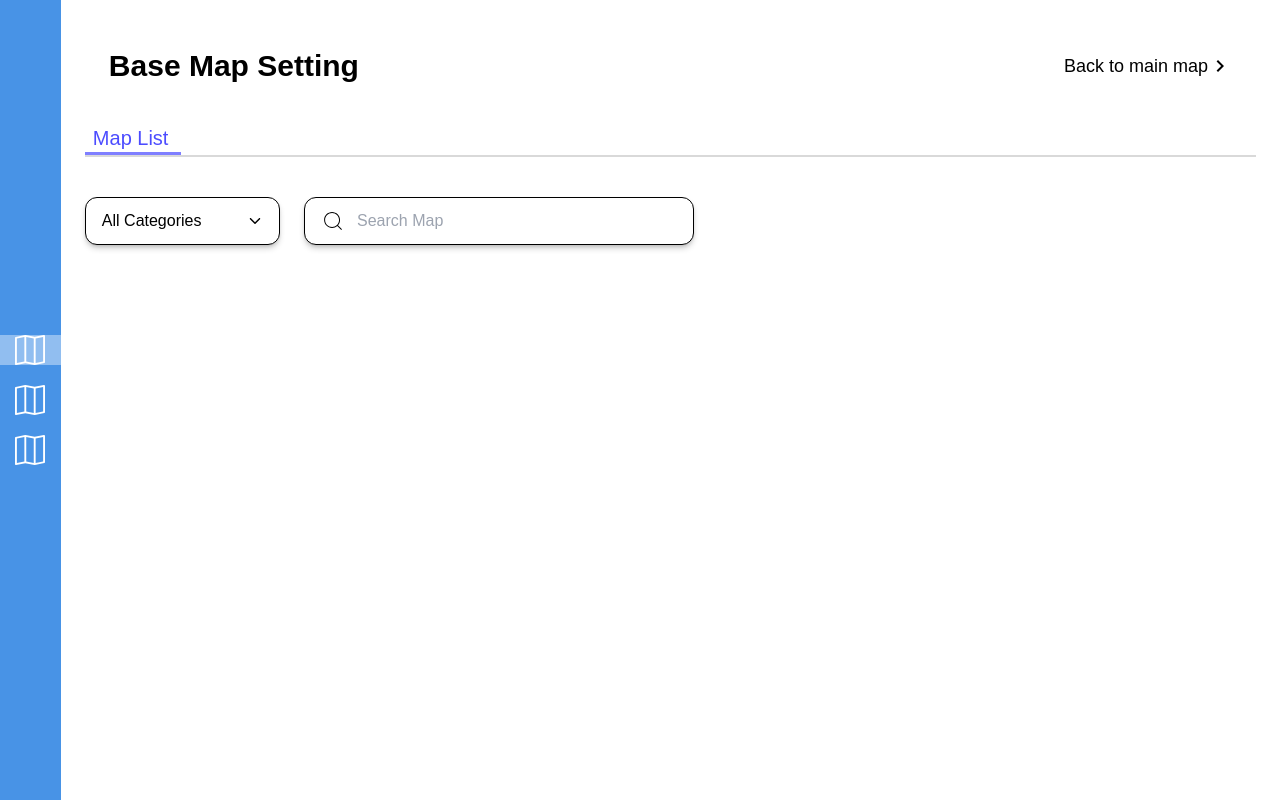
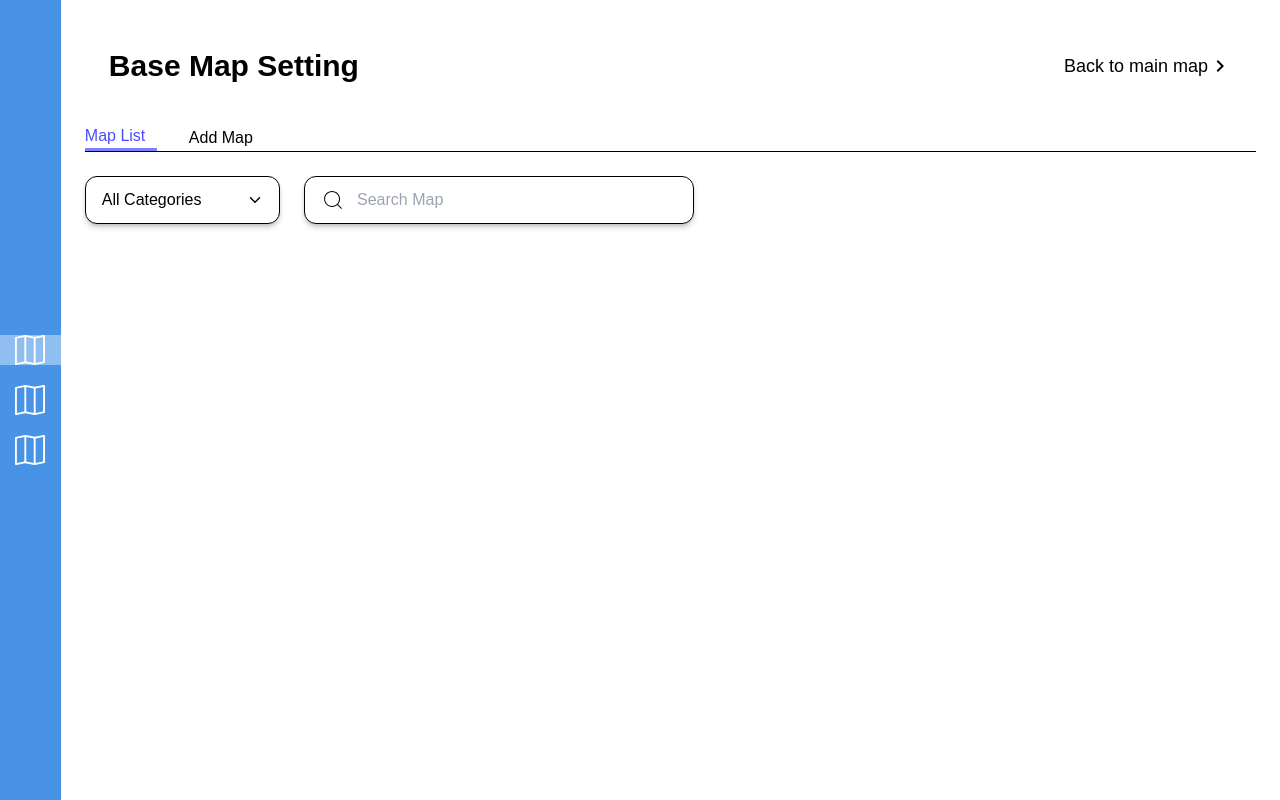
Before and after one commit to HafizhGhiyats29/LayerManagement, a React (Create React App) app: page /map-setting in a window 1280 px wide. Built offline with nearby package versions, Linux system fonts and the light colour scheme.

Commit message:
style(eslint installed): install eslint for code consistency

```diff
--- a/package.json
+++ b/package.json
@@ -53,6 +53,12 @@
     "@babel/preset-env": "^7.20.2",
     "autoprefixer": "^10.4.14",
     "babel-loader": "^9.1.2",
+    "eslint": "^8.40.0",
+    "eslint-config-airbnb": "^19.0.4",
+    "eslint-plugin-import": "^2.27.5",
+    "eslint-plugin-jsx-a11y": "^6.7.1",
+    "eslint-plugin-react": "^7.32.2",
+    "eslint-plugin-react-hooks": "^4.6.0",
     "postcss": "^8.4.21",
     "tailwindcss": "^3.2.7",
     "webpack": "^5.76.3",
--- a/src/components/BaseMapSetting/BaseMapContent.jsx
+++ b/src/components/BaseMapSetting/BaseMapContent.jsx
@@ -1,11 +1,11 @@
 import React from 'react';
+import { Link } from 'react-router-dom';
+import { MdKeyboardArrowRight } from 'react-icons/md';
 import MapList from './MapList';
 import BaseMapCategories from './BaseMapCategories';
 import BaseMapSearch from './BaseMapSearch';
-import { Link } from 'react-router-dom';
-import { MdKeyboardArrowRight } from 'react-icons/md';
 
-function BaseMapContent () {
+function BaseMapContent() {
   return (
     <section className="py-12 px-6 w-full">
       <article className="flex items-center justify-between px-6">
@@ -16,17 +16,17 @@ function BaseMapContent () {
         </Link>
       </article>
       <article>
-                <section className="after:contents-[''] after:block after:w-full after:h-[2px] after:bg-gray mb-10">
-                    <MapList isActive/>
+        <section>
+          <MapList isActive />
         </section>
-                <section className="flex gap-6">
+        <section className="flex gap-6 mt-6">
           <BaseMapCategories />
           <BaseMapSearch />
         </section>
       </article>
 
     </section>
-    )
+  );
 }
 
 export default BaseMapContent;
--- a/src/components/BaseMapSetting/BaseMapSearch.jsx
+++ b/src/components/BaseMapSetting/BaseMapSearch.jsx
@@ -1,15 +1,17 @@
 import React from 'react';
 import { CiSearch } from 'react-icons/ci';
+import useInput from '../../hooks/useInput';
 
-function BaseMapSearch () {
-    return (
-        <section className="bg-white w-4/12 h-12 flex items-center px-4 rounded-xl border shadow-md shadow-[rgba(0,0,0,.2)] gap-3">
-            <label for="search">
-                <CiSearch className="text-2xl"/>
-            </label>
-            <input type="text" id="search" className="border-none outline-none w-full h-full" placeholder='Search Map'/>
-        </section>
-    )
+function BaseMapSearch() {
+  const [searchValue, onSearchValueChange] = useInput();
+  return (
+    <section className="bg-white w-4/12 h-12 flex items-center px-4 rounded-xl border shadow-md shadow-[rgba(0,0,0,.2)] gap-3">
+      <label htmlFor="search">
+        <CiSearch className="text-2xl" />
+      </label>
+      <input type="text" id="search" className="border-none outline-none w-full h-full" placeholder="Search Map" value={searchValue} onChange={onSearchValueChange} />
+    </section>
+  );
 }
 
 export default BaseMapSearch;
--- a/src/components/BaseMapSetting/BaseMapTable.jsx
+++ b/src/components/BaseMapSetting/BaseMapTable.jsx
@@ -1,17 +1,17 @@
 import React from 'react';
 import { useTable } from 'react-table';
 
-function BaseMapTable () {
+function BaseMapTable() {
   const {
     prepareRow,
-        rows
+    rows,
   } = useTable({
     columns: [],
     data: [],
-    })
+  });
   return (
-        <table></table>
-    )
+    <table />
+  );
 }
 
 export default BaseMapTable;
--- a/src/components/BaseMapSetting/MapList.jsx
+++ b/src/components/BaseMapSetting/MapList.jsx
@@ -1,14 +1,16 @@
 import React from 'react';
-import { Link } from 'react-router-dom';
+import NavBaseMap from './NavBaseMap';
 
-function MapList ({isActive}) {
-    return (
-        <section className={`${isActive && 'text-[rgba(0,0,255,.7)] after:block  after:contents-[""] after:h-[3px] after:w-24 after:bg-[rgba(0,0,255,.5)]'} mt-10`}>
-            <Link to="/map-setting ">
-                <h1 className="text-xl ml-2">Map List</h1>
-            </Link>
-        </section>
-    )
+function MapList({ isActive }) {
+  return (
+    <section className={`${isActive && 'text-[rgba(0,0,255,.7)] '} mt-10`}>
+      <nav className="flex items-center gap-8">
+        <NavBaseMap navName="Map List" isActive />
+        <NavBaseMap navName="Add Map" />
+      </nav>
+      <hr className="text-black" />
+    </section>
+  );
 }
 
 export default MapList;
--- /dev/null
+++ b/src/components/BaseMapSetting/NavBaseMap.jsx
@@ -0,0 +1,12 @@
+import React from 'react';
+import { Link } from 'react-router-dom';
+
+function NavBaseMap({ isActive, navName }) {
+  return (
+    <Link to="/map-setting" className={`${isActive ? 'after:block  after:contents-[""] after:h-[3px] after:w-[4.5rem] after:bg-[rgba(0,0,255,.5)]' : 'text-black'}`}>
+      <h1 className="">{navName}</h1>
+    </Link>
+  );
+}
+
+export default NavBaseMap;
--- a/src/components/BaseMapSetting/SidebarMapSetting.jsx
+++ b/src/components/BaseMapSetting/SidebarMapSetting.jsx
@@ -2,12 +2,12 @@ import React, { useState } from 'react';
 import { BsMap } from 'react-icons/bs';
 import { Link } from 'react-router-dom';
 
-function SideBarMapSetting () {
+function SideBarMapSetting() {
   const [isActive, setIsActive] = useState([
     {
       name: 'firstNavigation',
       value: true,
-            href: '/map-setting'
+      href: '/map-setting',
     },
     {
       name: 'secondNavigation',
@@ -18,41 +18,41 @@ function SideBarMapSetting () {
       name: 'thirdNavigation',
       value: false,
       // href: link ke layer group
-        }
+    },
   ]);
 
   const onClickSidebarHandler = ({ target }) => {
     let nameValue = target.getAttribute('name');
 
     // get parrent element to make sure clicked element has name attribute
-        if(target.getAttribute('element') === 'icon'){
+    if (target.getAttribute('element') === 'icon') {
       nameValue = target.parentElement.getAttribute('name');
     }
 
     // get index of clicked element
-        const index = isActive.findIndex(clickedElement => clickedElement.name === nameValue)
-        setIsActive(prevState => {
+    const index = isActive.findIndex((clickedElement) => clickedElement.name === nameValue);
+    setIsActive((prevState) => {
       prevState.forEach((element, i) => {
-            i === index ? element.value = true : element.value = false
-        })
+        i === index ? element.value = true : element.value = false;
+      });
       return [
         ...prevState,
-        ]
-        })
-
-    }
+      ];
+    });
+  };
   return (
     <section
-            className="w-[5%] bg-blue-thin text-white flex flex-col justify-center items-center h-screen gap-5" >
+      className="w-[5%] bg-blue-thin text-white flex flex-col justify-center items-center h-screen gap-5"
+    >
       {isActive.map((activeEl) => (
-                    <div className={`${activeEl.value && 'bg-white bg-opacity-40'} w-full flex justify-center items-center `} onClick={onClickSidebarHandler} key={activeEl.name}>
-                        <Link to={activeEl.href} className=" w-full flex justify-center items-center" name={activeEl.name}>
+        <button className={`${activeEl.value && 'bg-white bg-opacity-40'} w-full flex justify-center items-center `} onClick={onClickSidebarHandler} key={activeEl.name} type="button">
+          <Link to={activeEl.href} className="w-full flex justify-center items-center" name={activeEl.name}>
             <BsMap className="text-3xl " element="icon" />
           </Link>
-                    </div>
+        </button>
       ))}
     </section>
-    )
+  );
 }
 
-export default SideBarMapSetting
+export default SideBarMapSetting;
--- /dev/null
+++ b/src/hooks/useInput.js
@@ -0,0 +1,11 @@
+import { useState } from 'react';
+
+const useInput = () => {
+  const [inputValue, setInputValue] = useState('');
+  const onChangeInputValueHandler = ({ target }) => {
+    setInputValue(target.value);
+  };
+  return [inputValue, onChangeInputValueHandler];
+};
+
+export default useInput;
```
Also changed, not shown: src/components/BaseMapSetting/BaseMapCategories.jsx (+4 -5 lines), src/pages/BaseMapSetting.jsx (+5 -5 lines), .eslintrc.json (added), 1 other file (tests, documents, lock files or other folders). Lines whose indentation alone changed are shown as unchanged.
